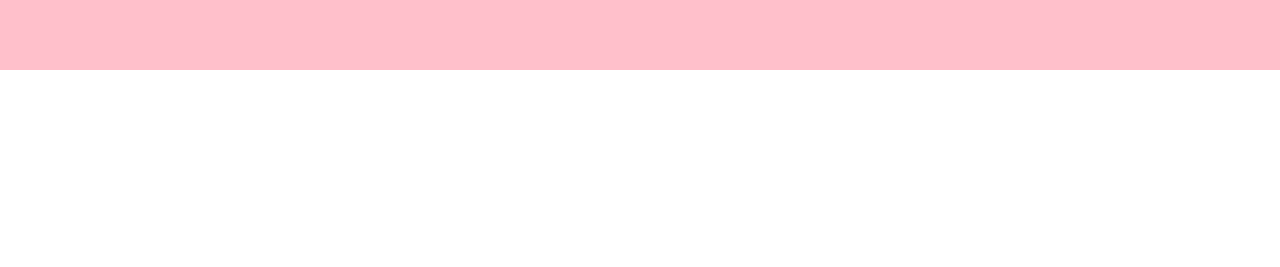
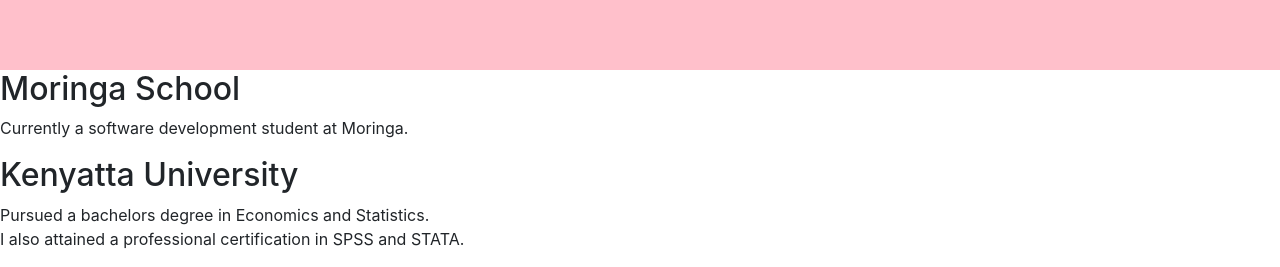
Before and after one commit to Karenkoech/Karen_portfolio, a plain HTML site: page index.html in a window 1280 px wide. Shown: the part 830-1097 px from the top of the page. Before the commit the page ends 900 px from the top, so only its background shows below. Drawn offline with nearby package versions, Linux system fonts and the light colour scheme.

Commit message:
Add class education and bachelors degree to html file

```diff
--- a/index.html
+++ b/index.html
@@ -23,6 +23,18 @@
           <p> Software <span> Enthusiast</span> <br>
           <em>Eat sleep code repeat </em>is the current <span">slogan </span> <br>
             I love <em>dancing</em> and <em> rope </em> is my ultimate way of keeping fit.</p>
+
+        </div>
+
+      </div>
+      <div class="Education">
+          <div class="moringa">
+              <h2> Moringa School</h2>
+              <p> Currently a software development student at Moringa.</p>
+          </div>
+          <div class="Bachelors Degree">
+            <h2> Kenyatta University</h2>
+            <p> Pursued a bachelors degree in Economics and Statistics.<br> I also attained a professional certification in SPSS and STATA.</p>
         </div>
 
       </div>
```
